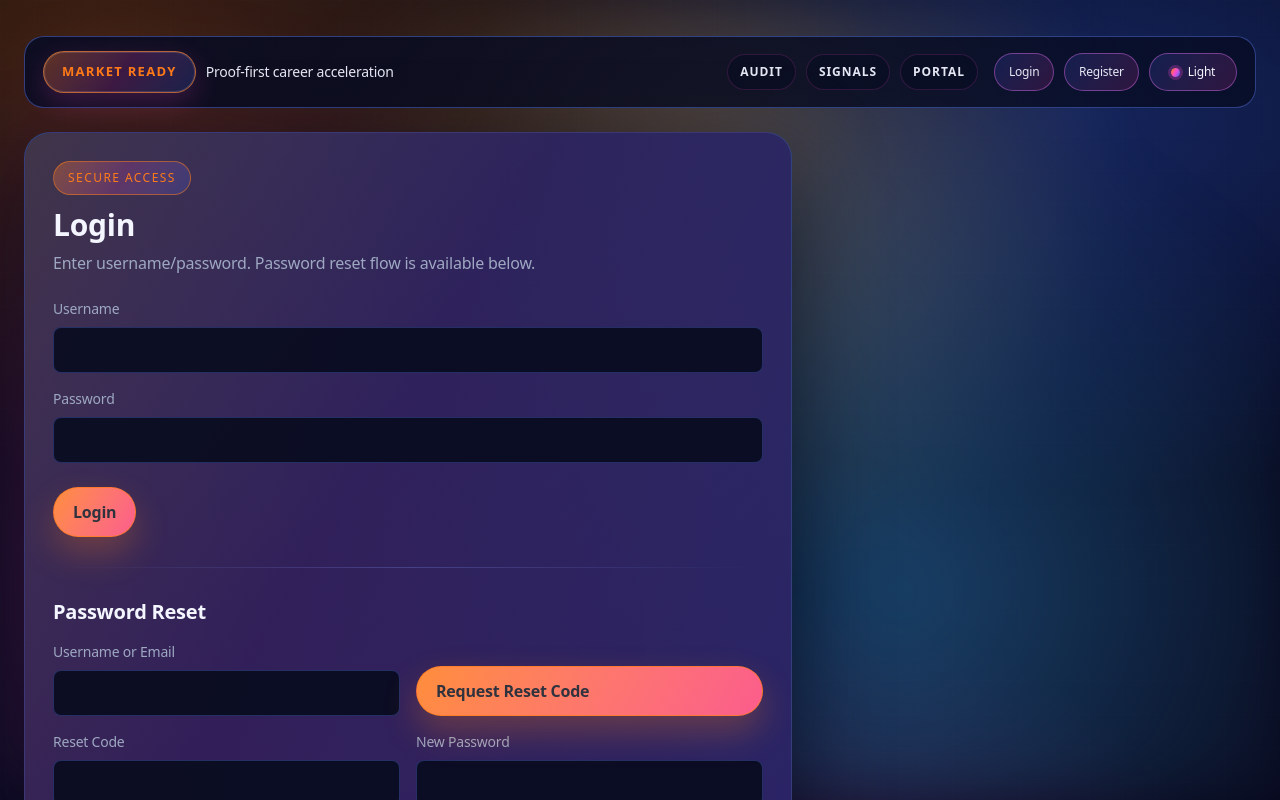
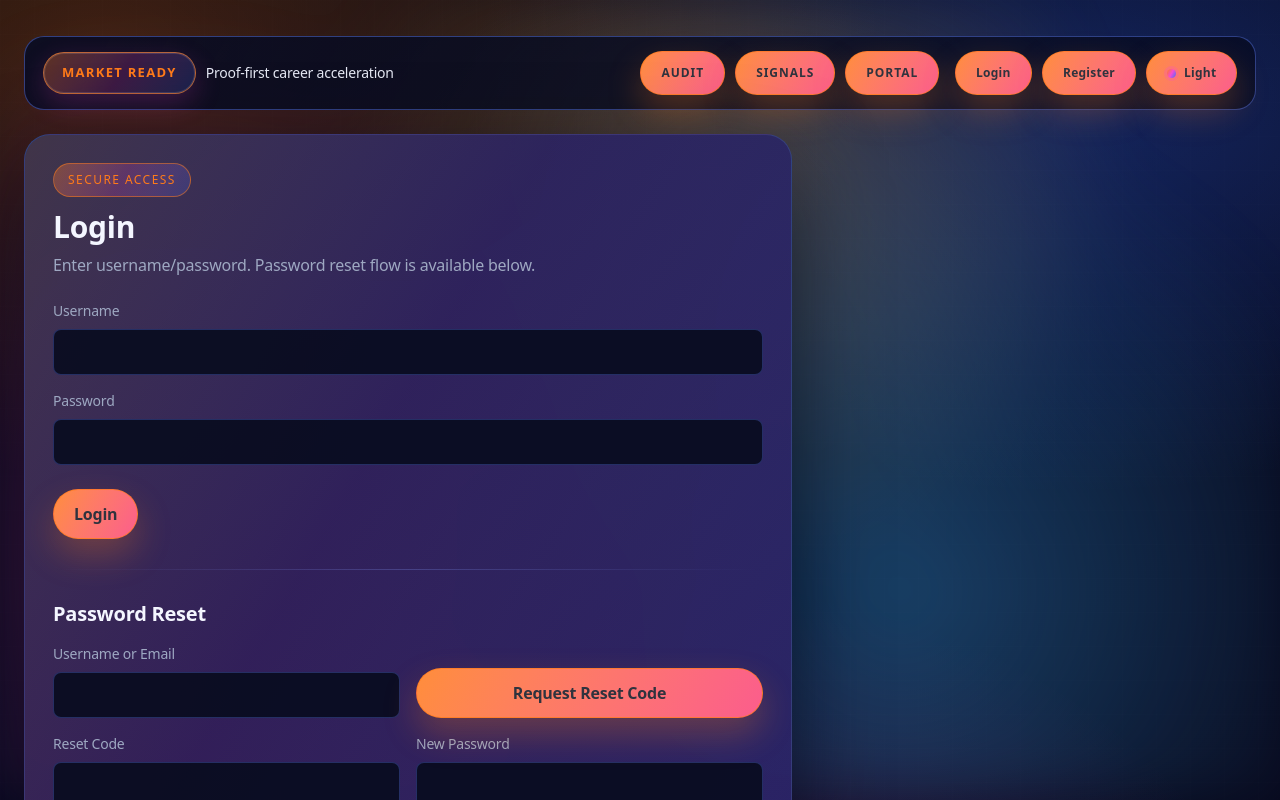
Before and after one commit to ashirimi1019/MarketReady, a Next.js app in the folder frontend/: page /login in a window 1280 px wide. Shown: the top 800 px of the page. Built offline with nearby package versions, Linux system fonts and the light colour scheme; no server answers.

Commit message:
Polish OpenAI branding and unify frontend buttons

```diff
--- a/frontend/src/app/globals.css
+++ b/frontend/src/app/globals.css
@@ -182,9 +182,10 @@ a {
 .cta {
   display: inline-flex;
   align-items: center;
+  justify-content: center;
   gap: 10px;
   border-radius: 999px;
-  padding: 12px 19px;
+  padding: 12px 20px;
   border: 1px solid color-mix(in srgb, var(--accent) 72%, transparent);
   background: linear-gradient(
     120deg,
@@ -209,6 +210,35 @@ a {
 }
 
 .cta:hover {
+  transform: translateY(-2px) scale(1.01);
+  filter: brightness(1.03);
+  box-shadow:
+    0 20px 48px color-mix(in srgb, var(--accent-3) 28%, transparent),
+    0 8px 32px color-mix(in srgb, var(--accent-2) 26%, transparent);
+}
+
+.nav-links a,
+.nav-pill {
+  display: inline-flex;
+  align-items: center;
+  justify-content: center;
+  gap: 8px;
+  border-radius: 999px;
+  padding: 12px 20px;
+  border: 1px solid color-mix(in srgb, var(--accent) 72%, transparent);
+  background: linear-gradient(
+    120deg,
+    color-mix(in srgb, var(--accent) 86%, #fff 14%),
+    color-mix(in srgb, var(--accent-3) 62%, var(--accent))
+  );
+  color: color-mix(in srgb, var(--foreground) 18%, #050814);
+  font-weight: 600;
+  box-shadow: 0 16px 34px color-mix(in srgb, var(--accent) 28%, transparent);
+  transition: transform 0.22s ease, box-shadow 0.22s ease, filter 0.22s ease;
+}
+
+.nav-links a:hover,
+.nav-pill:hover {
   transform: translateY(-2px) scale(1.01);
   filter: brightness(1.03);
   box-shadow:
@@ -330,26 +360,6 @@ a {
   flex-wrap: wrap;
 }
 
-.nav-links a {
-  padding: 8px 12px;
-  border-radius: 999px;
-  border: 1px solid color-mix(in srgb, var(--accent-3) 16%, transparent);
-  background: color-mix(in srgb, var(--surface) 55%, transparent);
-  color: color-mix(in srgb, var(--foreground) 82%, var(--muted));
-  font-size: 13px;
-  transition: border-color 0.2s ease, background 0.2s ease, transform 0.2s ease;
-}
-
-.nav-links a:hover {
-  transform: translateY(-1px);
-  border-color: color-mix(in srgb, var(--accent) 42%, var(--border));
-  background: linear-gradient(
-    124deg,
-    color-mix(in srgb, var(--accent-2) 18%, var(--surface)),
-    color-mix(in srgb, var(--accent-3) 14%, var(--surface))
-  );
-}
-
 .nav-guest {
   position: relative;
   overflow: hidden;
@@ -433,33 +443,12 @@ a {
 }
 
 .nav-pill {
-  display: inline-flex;
-  align-items: center;
-  justify-content: center;
-  gap: 8px;
-  border-radius: 999px;
-  padding: 9px 14px;
-  border: 1px solid color-mix(in srgb, var(--accent-3) 30%, var(--border));
-  background: linear-gradient(
-    125deg,
-    color-mix(in srgb, var(--accent-2) 20%, var(--surface-strong)),
-    color-mix(in srgb, var(--accent-3) 16%, var(--surface-strong))
-  );
-  color: var(--foreground);
   font-size: 12px;
-  transition: transform 0.2s ease, box-shadow 0.2s ease, border-color 0.2s ease;
-}
-
-.nav-pill:hover {
-  transform: translateY(-1px);
-  border-color: color-mix(in srgb, var(--accent) 44%, var(--border));
-  box-shadow:
-    0 14px 28px color-mix(in srgb, var(--accent-3) 22%, transparent),
-    0 6px 20px color-mix(in srgb, var(--accent-2) 18%, transparent);
+  letter-spacing: 0.02em;
 }
 
 .nav-pill-muted {
-  color: color-mix(in srgb, var(--foreground) 82%, var(--muted));
+  color: color-mix(in srgb, var(--foreground) 18%, #050814);
 }
 
 .nav-pill-theme {
@@ -798,6 +787,11 @@ textarea:focus {
   text-align: center;
 }
 
+.vault-head .section-subtitle {
+  margin: 8px auto 0;
+  text-align: center;
+}
+
 .vault-grid {
   margin-top: 20px;
   display: grid;
--- a/frontend/src/app/layout.tsx
+++ b/frontend/src/app/layout.tsx
@@ -16,7 +16,7 @@ const ibmPlexMono = IBM_Plex_Mono({
 
 export const metadata: Metadata = {
   title: "Market Ready",
-  description: "Proof-first career acceleration with AI market signals",
+  description: "Proof-first career acceleration with OpenAI-powered market signals",
 };
 
 export default function RootLayout({
--- a/frontend/src/app/student/interview/page.tsx
+++ b/frontend/src/app/student/interview/page.tsx
@@ -115,7 +115,7 @@ export default function StudentInterviewPage() {
 
   return (
     <section className="panel">
-      <h2 className="text-3xl font-semibold">AI Interview Simulator</h2>
+      <h2 className="text-3xl font-semibold">AI Interview Simulator · Powered by OpenAI</h2>
       <p className="mt-2 text-[color:var(--muted)]">
         Practice interview questions generated from your proof-backed milestones.
       </p>
@@ -204,7 +204,7 @@ export default function StudentInterviewPage() {
         <div className="mt-8">
           <h3 className="text-xl font-semibold">Active Session</h3>
           <p className="mt-2 text-sm text-[color:var(--muted)]">
-            {activeSession.summary || "Answer each question. AI will score and coach you."}
+            {activeSession.summary || "Answer each question. OpenAI will score and coach you."}
           </p>
           <div className="mt-4 grid gap-4">
             {activeSession.questions.map((question) => {
@@ -280,7 +280,7 @@ export default function StudentInterviewPage() {
                   {response && (
                     <div className="mt-4 rounded-lg border border-[color:var(--border)] p-3">
                       <p className="text-sm text-[color:var(--muted)]">
-                        AI score: {response.ai_score?.toFixed(1) ?? "--"} / 100
+                        OpenAI score: {response.ai_score?.toFixed(1) ?? "--"} / 100
                         {response.confidence !== null && response.confidence !== undefined
                           ? ` · confidence ${(response.confidence * 100).toFixed(0)}%`
                           : ""}
--- a/frontend/src/app/student/profile/page.tsx
+++ b/frontend/src/app/student/profile/page.tsx
@@ -253,9 +253,9 @@ export default function StudentProfilePage() {
         </div>
 
         <div className="rounded-xl border border-[color:var(--border)] p-5">
-          <h3 className="text-lg font-semibold">Resume for AI Personalization</h3>
+          <h3 className="text-lg font-semibold">Resume for AI Personalization · Powered by OpenAI</h3>
           <p className="mt-2 text-sm text-[color:var(--muted)]">
-            Upload your resume so the AI can personalize decisions and recommendations.
+            Upload your resume so OpenAI can personalize decisions and recommendations.
           </p>
           <div className="mt-4 grid gap-3">
             {resumeUrl && (
--- a/frontend/src/app/student/readiness/page.tsx
+++ b/frontend/src/app/student/readiness/page.tsx
@@ -47,7 +47,7 @@ export default function StudentReadinessPage() {
 
   const generateGuide = async () => {
     if (!isLoggedIn) {
-      setGuideError("Please log in to generate AI guidance.");
+      setGuideError("Please log in to generate OpenAI guidance.");
       return;
     }
     setGuideLoading(true);
@@ -63,7 +63,7 @@ export default function StudentReadinessPage() {
       });
       setGuide(data);
     } catch (err) {
-      setGuideError(err instanceof Error ? err.message : "AI guide unavailable.");
+      setGuideError(err instanceof Error ? err.message : "OpenAI guide unavailable.");
     } finally {
       setGuideLoading(false);
     }
@@ -228,7 +228,7 @@ export default function StudentReadinessPage() {
         </ul>
       </div>
       <div className="mt-8">
-        <h3 className="text-2xl font-semibold">AI Guide Summary</h3>
+        <h3 className="text-2xl font-semibold">AI Guide Summary · Powered by OpenAI</h3>
         <p className="mt-2 text-[color:var(--muted)]">
           Decision + recommendations grounded in your profile and checklist.
         </p>
--- a/frontend/src/app/student/resume-architect/page.tsx
+++ b/frontend/src/app/student/resume-architect/page.tsx
@@ -75,7 +75,7 @@ export default function StudentResumeArchitectPage() {
 
   return (
     <section className="panel">
-      <h2 className="text-3xl font-semibold">AI Resume Architect</h2>
+      <h2 className="text-3xl font-semibold">AI Resume Architect · Powered by OpenAI</h2>
       <p className="mt-2 text-[color:var(--muted)]">
         Build ATS-optimized resumes directly from your profile and submitted proofs.
       </p>
--- a/frontend/src/components/NavBar.tsx
+++ b/frontend/src/components/NavBar.tsx
@@ -64,12 +64,12 @@ export default function NavBar() {
         <Link href="/student/onboarding">Portal</Link>
         <Link href="/student/proofs">Vault</Link>
         <Link href="/student/interview">Interview</Link>
-        <Link href="/student/resume-architect">Resume AI</Link>
+        <Link href="/student/resume-architect">Resume OpenAI</Link>
         <Link href="/student/guide">Guide</Link>
       </nav>
       <div className="nav-auth-meta">
         <span className="chip">
-          AI {aiEnabled === null ? "Unknown" : aiEnabled ? "On" : "Off"}
+          OpenAI {aiEnabled === null ? "Unknown" : aiEnabled ? "On" : "Off"}
         </span>
         <ThemeToggle />
         <Link className="nav-pill nav-pill-muted" href="/logout">
```
Also changed, not shown: frontend/src/app/page.tsx (+12 -10 lines), frontend/src/app/student/checklist/page.tsx (+8 -8 lines), frontend/src/app/student/guide/page.tsx (+6 -6 lines).
